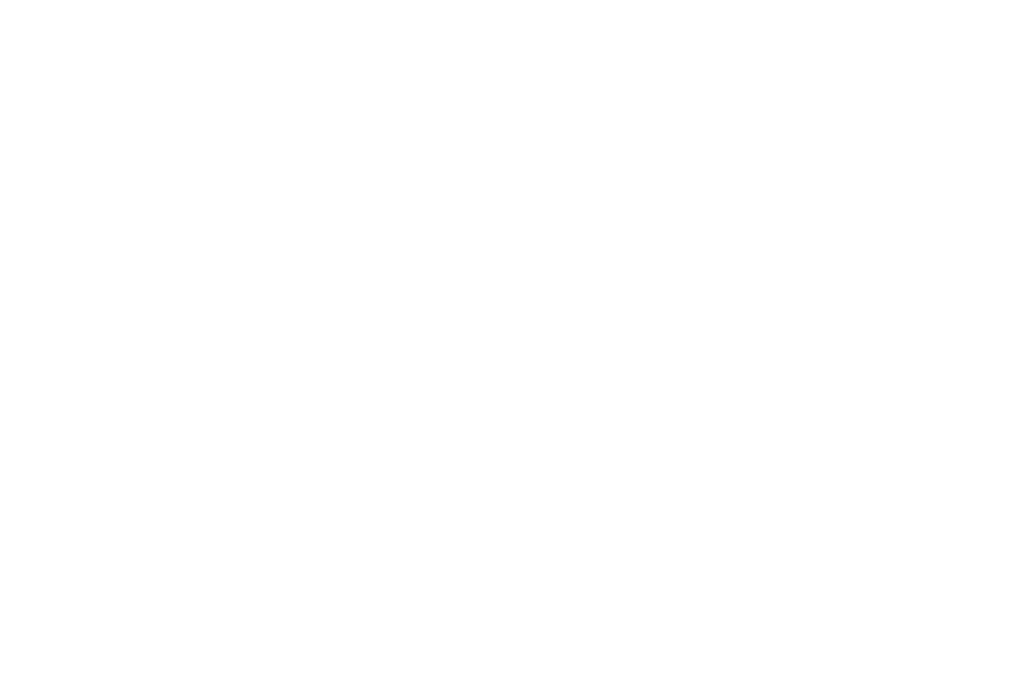
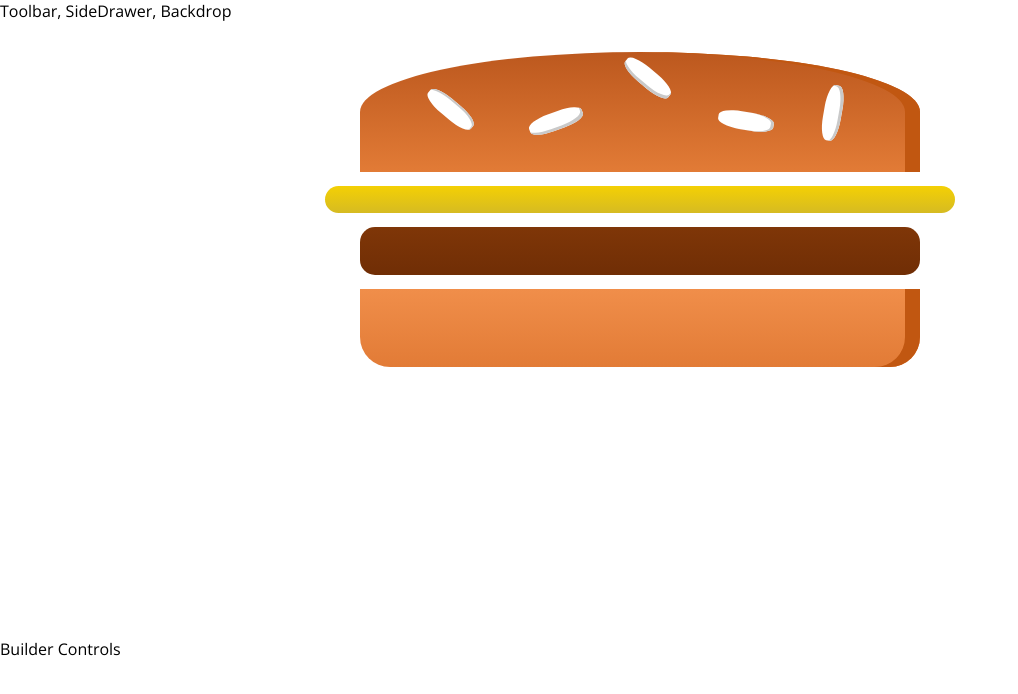
Before and after one commit to raonever/max-sec08, a React app: page / in a window 1280 px wide. Shown: the top 694 px of the page, without its empty margins (0-1018 px from the left). Built offline with nearby package versions, Linux system fonts and the light colour scheme.

Commit message:
sub 124~128 burger init

```diff
--- a/package.json
+++ b/package.json
@@ -31,6 +31,7 @@
     "postcss-flexbugs-fixes": "3.2.0",
     "postcss-loader": "2.0.8",
     "promise": "8.0.1",
+    "prop-types": "^15.7.2",
     "raf": "3.4.0",
     "react": "^16.11.0",
     "react-dev-utils": "^5.0.1",
--- a/src/App.js
+++ b/src/App.js
@@ -1,10 +1,15 @@
 import React, { Component } from 'react';
+
+import Layout from './components/Layout/Layout';
+import BurgerBuilder from './containers/BurgerBuilder/BurgerBuilder';
 
 class App extends Component {
   render() {
     return (
       <div>
-
+        <Layout>
+          <BurgerBuilder />
+        </Layout>
       </div>
     );
   }
--- /dev/null
+++ b/src/components/Burger/Burger.css
@@ -0,0 +1,30 @@
+.Burger {
+    width: 100%;
+    margin: auto;
+    height: 250px;
+    overflow: scroll;
+    text-align: center;
+    font-weight: bold;
+    font-size: 1.2rem;
+}
+
+@media (min-width: 500px) and (min-height: 400px) {
+    .Burger {
+        width: 350px;
+        height: 300px;
+    }
+}
+
+@media (min-width: 500px) and (min-height: 401px) {
+    .Burger {
+        width: 450px;
+        height: 400px;
+    }
+}
+
+@media (min-width: 1000px) and (min-height: 700px) {
+    .Burger {
+        width: 700px;
+        height: 600px;
+    }
+}
--- /dev/null
+++ b/src/components/Burger/Burger.js
@@ -0,0 +1,17 @@
+import React from 'react';
+
+import classes from './Burger.css';
+import BurgerIngredient from './BurgerIngredient/BurgerIngredient';
+
+const burger = (props) => {
+    return (
+        <div className={classes.Burger}>
+            <BurgerIngredient type="bread-top" />
+            <BurgerIngredient type="cheese" />
+            <BurgerIngredient type="meat" />
+            <BurgerIngredient type="bread-bottom" />
+        </div>
+    );
+};
+
+export default burger;
--- /dev/null
+++ b/src/components/Burger/BurgerIngredient/BurgerIngredient.css
@@ -0,0 +1,113 @@
+.BreadBottom {
+    height: 13%;
+    width: 80%;
+    background: linear-gradient(#F08E4A, #e27b36);
+    border-radius: 0 0 30px 30px;
+    box-shadow: inset -15px 0 #c15711;
+    margin: 2% auto;
+}
+
+.BreadTop {
+    height: 20%;
+    width: 80%;
+    background: linear-gradient(#bc581e, #e27b36);
+    border-radius: 50% 50% 0 0;
+    box-shadow: inset -15px 0 #c15711;
+    margin: 2% auto;
+    position: relative;
+}
+
+.Seeds1 {
+    width: 10%;
+    height: 15%;
+    position: absolute;
+    background-color: white;
+    left: 30%;
+    top: 50%;
+    border-radius: 40%;
+    transform: rotate(-20deg);
+    box-shadow: inset -2px -3px #c9c9c9;
+}
+
+.Seeds1:after {
+    content: "";
+    width: 100%;
+    height: 100%;
+    position: absolute;
+    background-color: white;
+    left: -170%;
+    top: -260%;
+    border-radius: 40%;
+    transform: rotate(60deg);
+    box-shadow: inset -1px 2px #c9c9c9;
+  }
+
+.Seeds1:before {
+    content: "";
+    width: 100%;
+    height: 100%;
+    position: absolute;
+    background-color: white;
+    left: 180%;
+    top: -50%;
+    border-radius: 40%;
+    transform: rotate(60deg);
+    box-shadow: inset -1px -3px #c9c9c9;
+  }
+
+  .Seeds2 {
+    width: 10%;
+    height: 15%;
+    position: absolute;
+    background-color: white;
+    left: 64%;
+    top: 50%;
+    border-radius: 40%;
+    transform: rotate(10deg);
+    box-shadow: inset -3px 0 #c9c9c9;
+  }
+
+  .Seeds2:before {
+    content: "";
+    width: 100%;
+    height: 100%;
+    position: absolute;
+    background-color: white;
+    left: 150%;
+    top: -130%;
+    border-radius: 40%;
+    transform: rotate(90deg);
+    box-shadow: inset 1px 3px #c9c9c9;
+  }
+
+
+.Meat {
+    width: 80%;
+    height: 8%;
+    background: linear-gradient(#7f3608, #702e05);
+    margin: 2% auto;
+    border-radius: 15px;
+}
+
+.Cheese {
+    width: 90%;
+    height: 4.5%;
+    margin: 2% auto;
+    background: linear-gradient(#f4d004, #d6bb22);
+    border-radius: 20px;
+}
+
+.Salad {
+    width: 85%;
+    height: 7%;
+    margin: 2% auto;
+    background: linear-gradient(#228c1d, #91ce50);
+    border-radius: 20px;
+}
+
+.Bacon {
+    width: 80%;
+    height: 3%;
+    background: linear-gradient(#bf3813, #c45e38);
+    margin: 2% auto;
+}
--- /dev/null
+++ b/src/components/Burger/BurgerIngredient/BurgerIngredient.js
@@ -0,0 +1,46 @@
+import React, { Component } from 'react';
+import PropTypes from 'prop-types';
+
+import classes from './BurgerIngredient.css';
+
+class BurgerIngerdient extends Component {
+    render () {
+        let ingredient = null;
+
+        switch (this.props.type) {
+            case ('bread-bottom'):
+                ingredient = <div className={classes.BreadBottom}></div>;
+                break;
+            case ('bread-top'):
+                ingredient = (
+                    <div className={classes.BreadTop}>
+                        <div className={classes.Seeds1}></div>
+                        <div className={classes.Seeds2}></div>
+                    </div>
+                );
+                break;
+            case ('meat'):
+                ingredient = <div className={classes.Meat}></div>;
+                break;
+            case ('cheese'):
+                ingredient = <div className={classes.Cheese}></div>;
+                break;
+            case ('bacon'):
+                ingredient = <div className={classes.Bacon}></div>;
+                break;
+            case ('salad'):
+                ingredient = <div className={classes.Salad}></div>;
+                break;
+            default:
+                ingredient = null;
+        }
+
+        return ingredient;
+    }
+}
+
+BurgerIngerdient.propTypes = {
+    type: PropTypes.string.isRequired
+};
+
+export default BurgerIngerdient;
--- /dev/null
+++ b/src/components/Layout/Layout.css
@@ -0,0 +1,3 @@
+.Content {
+    margin-top: 16px;
+}
--- /dev/null
+++ b/src/components/Layout/Layout.js
@@ -0,0 +1,16 @@
+import React from 'react';
+
+import Auxiliary from '../../hoc/Auxiliary';
+import classes from './Layout.css';
+
+const layout = ( props ) => (
+    <Auxiliary>
+        <div>Toolbar, SideDrawer, Backdrop</div>
+        {/* Auxiliary의 기능 */}
+        <main className={classes.Content}>
+            {props.children}
+        </main>
+    </Auxiliary>
+);
+
+export default layout;
--- /dev/null
+++ b/src/containers/BurgerBuilder/BurgerBuilder.js
@@ -0,0 +1,17 @@
+import React, { Component } from 'react';
+
+import Auxiliary from '../../hoc/Auxiliary';
+import Burger from '../../components/Burger/Burger'
+
+class BurgerBuilder extends Component {
+    render () {
+        return (
+            <Auxiliary>
+                <Burger />
+                <div>Builder Controls</div>
+            </Auxiliary>
+        );
+    }
+}
+
+export default BurgerBuilder;
--- /dev/null
+++ b/src/hoc/Auxiliary.js
@@ -0,0 +1,3 @@
+const auxiliary = (props) => props.children;
+
+export default auxiliary;
--- a/src/index.css
+++ b/src/index.css
@@ -1,5 +1,5 @@
 body {
   margin: 0;
   padding: 0;
-  font-family: sans-serif;
+  font-family: "Open Sans", sans-serif;
 }
```
Also changed, not shown: 1 other file (tests, documents, lock files or other folders).
